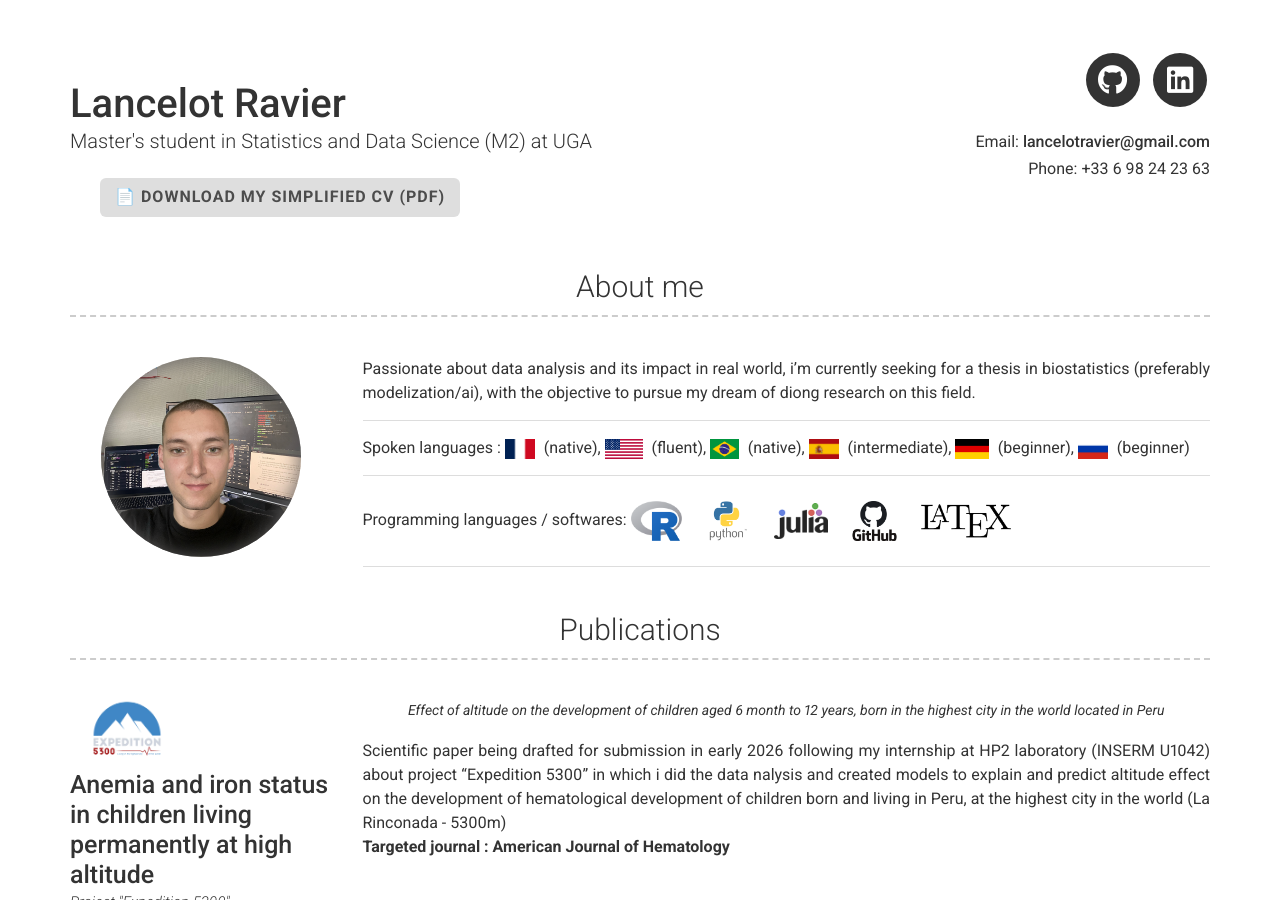
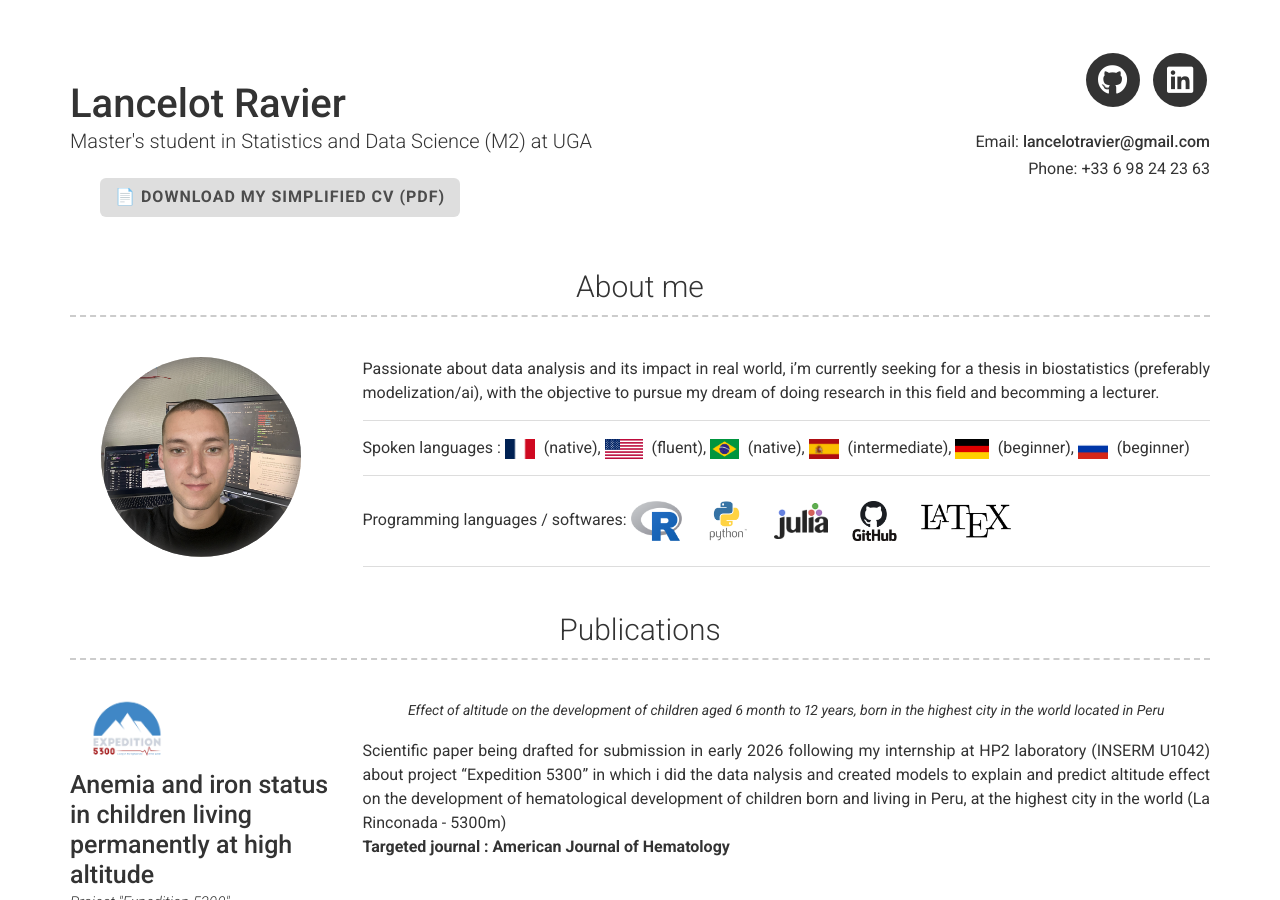
Before and after one commit to lancelot-r/resume-en, a Jekyll site: the page built from index.md, in a window 1280 px wide and 900 px high. Built offline with Jekyll 4.4.1, drawn with Linux system fonts in a browser that asks for light colours; nearby versions of some CDN libraries; some of the changed text lies outside the part shown.

```diff
--- a/_config.yml
+++ b/_config.yml
@@ -55,7 +55,7 @@ about_title: About me
 about_profile_image: images/pdp.png
 about_content: | # this will include new lines to allow paragraphs
 
-  Passionate about data analysis and its impact in real world, i'm currently seeking for a thesis in biostatistics (preferably modelization/ai), with the objective to pursue my dream of diong research on this field.
+  Passionate about data analysis and its impact in real world, i'm currently seeking for a thesis in biostatistics (preferably modelization/ai), with the objective to pursue my dream of doing research in this field and becomming a lecturer.
 
   <hr>
 
@@ -154,7 +154,7 @@ content:
             icon: fab fa-github
             url: https://github.com/lancelot-r
         quote: >
-          Master 2 internship supervised by Sergei Grudinin at the LJK laboratory (CNRS UMR 5224) - 2025/2026
+          Master 2 internship supervised by Sergei Grudinin at the LJK laboratory (CNRS UMR 5224) - 2026
         description: | # this will include new lines to allow paragraphs
          The main objective of this internship is to develop inverse protein design model which explicitely incorporate protein motions. For this, i'm going to fine-tune protein language model and evaluate for mutational outcome prediction, extend the model to design protein sequence conditioned on desired motions considering various approaches and validate the results experimentally.
          <br> <img src="images/python.png" height="30" style="vertical-align:middle; margin-right:5px;">
```
